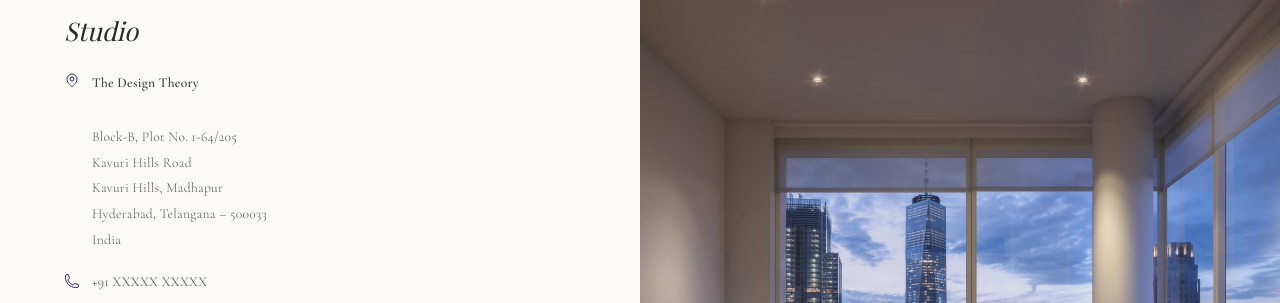
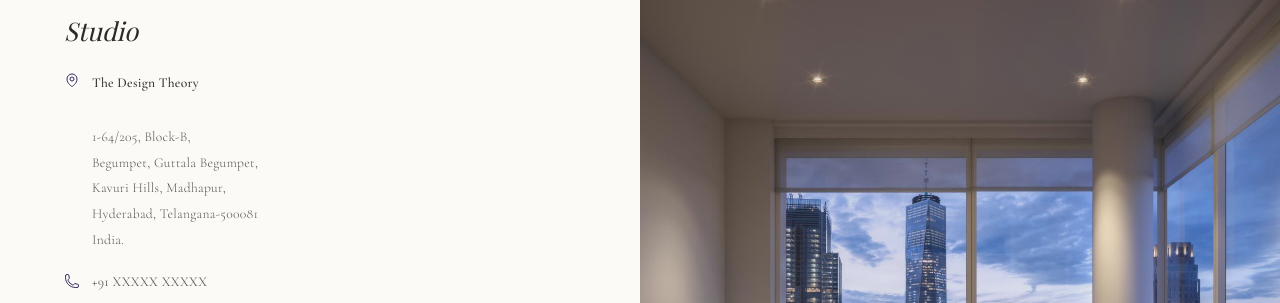
Before and after one commit to Web2-Kriraai/Design-Theory, a Next.js app: page /contact in a window 1280 px wide. Shown: the part 449-752 px from the top of the page. Built offline with nearby package versions, Linux system fonts and the light colour scheme; a web font is replaced by a local one.

Commit message:
'address_update'

```diff
--- a/app/components/Footer.jsx
+++ b/app/components/Footer.jsx
@@ -34,9 +34,7 @@
                                     </svg>
                                 </span>
                                 <span>
-                                    1st Floor, Krishnaveer's Euphoria<br />
-                                    Jubilee Enclave, Madhapur<br />
-                                    Hyderabad, Telangana, India – 500084
+                                    1-64/205,Block-B, <br />Begumpet,Guttala Begumpet,<br />Kavuri Hills, Madhapur,<br />Hyderabad,Telangana-500081
                                 </span>
                             </div>
                             <div className={styles.addressRow}>
--- a/app/contact/page.js
+++ b/app/contact/page.js
@@ -109,11 +109,11 @@
                             </span>
                             <address className={styles.address}>
                                 <strong>The Design Theory</strong><br />
-                                Block-B, Plot No. 1-64/205<br />
-                                Kavuri Hills Road<br />
-                                Kavuri Hills, Madhapur<br />
-                                Hyderabad, Telangana – 500033<br />
-                                India
+                                1-64/205, Block-B, <br />
+                                Begumpet, Guttala Begumpet, <br />
+                                Kavuri Hills, Madhapur, <br />
+                                Hyderabad, Telangana-500081<br />
+                                India.
                             </address>
                         </div>
 
```
